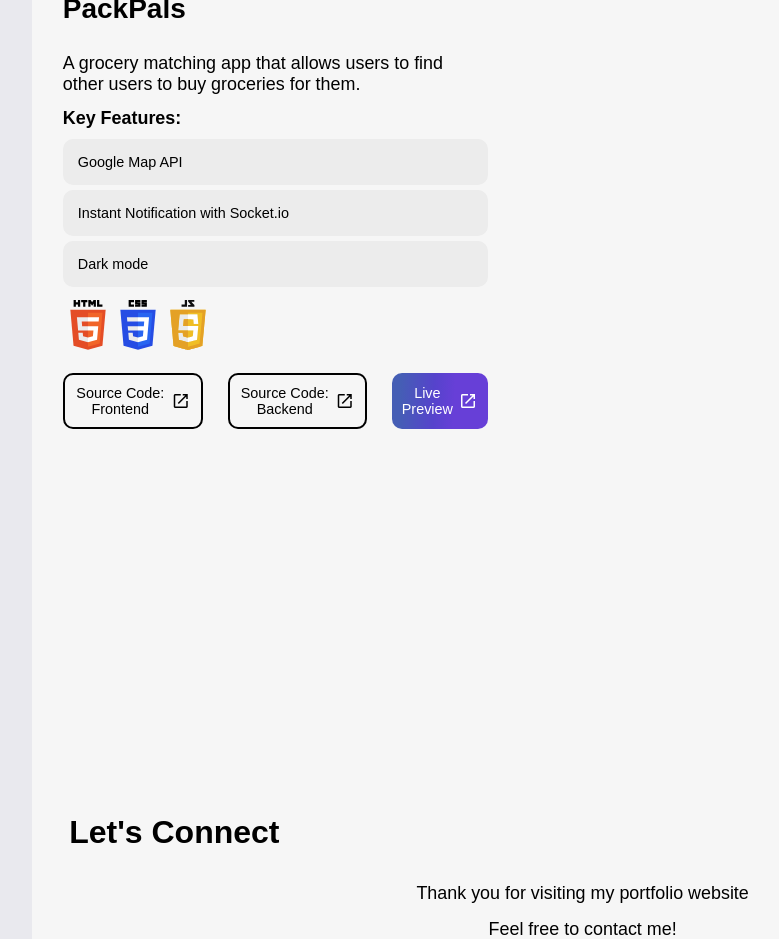
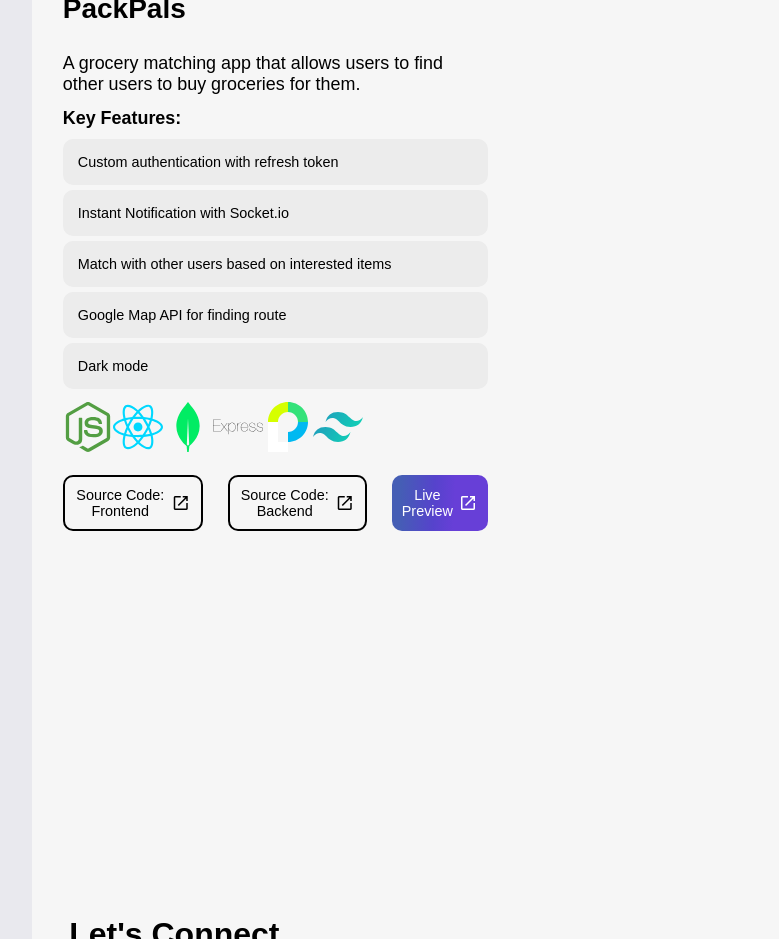
Before and after one commit to williamphk/portfolio-website-react, a React (Vite) app: page / in a window 1280 px wide. Shown: the part 7620-8559 px from the top of the page, without its empty margins (147-926 px from the left). Built offline with nearby package versions, Linux system fonts and the light colour scheme; a web font is replaced by a local one.

Commit message:
Update icons and  features for project eight

```diff
--- a/src/components/projects/ProjectEight.jsx
+++ b/src/components/projects/ProjectEight.jsx
@@ -1,8 +1,11 @@
 import { Tooltip } from "react-tooltip";
 
-import javascript from "../../assets/icons/javascript.svg";
-import html from "../../assets/icons/html.svg";
-import css from "../../assets/icons/css.svg";
+import react from "../../assets/icons/react.svg";
+import node from "../../assets/icons/node.svg";
+import mongoDB from "../../assets/icons/mongoDB.svg";
+import express from "../../assets/icons/express.svg";
+import tailwind from "../../assets/icons/tailwind.svg";
+import passport from "../../assets/icons/passport.svg";
 
 export default function ProjectEight({ projectEight }) {
   return (
@@ -24,34 +27,63 @@ export default function ProjectEight({ projectEight }) {
           <div className="intersecting-element" data-img="7"></div>
           <h4 className="project-description">Key Features:</h4>
           <div className="hover-wrapper">
-            <button className="hover hover8">Google Map API</button>
+            <button className="hover hover8">
+              Custom authentication with refresh token
+            </button>
             <button className="hover hover8">
               Instant Notification with Socket.io
+            </button>
+            <button className="hover hover8">
+              Match with other users based on interested items
+            </button>
+            <button className="hover hover8">
+              Google Map API for finding route
             </button>
             <button className="hover hover8">Dark mode</button>
           </div>
           <div className="project-description">
             <img
-              src={html}
-              alt="html"
-              data-tooltip-id="html-tooltip"
-              data-tooltip-content="HTML"
+              src={node}
+              alt="node"
+              data-tooltip-id="node-tooltip"
+              data-tooltip-content="Node.js"
             />
-            <Tooltip id="html-tooltip" />
+            <Tooltip id="node-tooltip" />
             <img
-              src={css}
-              alt="css"
-              data-tooltip-id="css-tooltip"
-              data-tooltip-content="CSS"
+              src={react}
+              alt="react"
+              data-tooltip-id="react-tooltip"
+              data-tooltip-content="React.js"
             />
-            <Tooltip id="css-tooltip" />
+            <Tooltip id="react-tooltip" />
             <img
-              src={javascript}
-              alt="js"
-              data-tooltip-id="js-tooltip"
-              data-tooltip-content="JavaScript"
+              src={mongoDB}
+              alt="mongoDB"
+              data-tooltip-id="mongoDB-tooltip"
+              data-tooltip-content="MongoDB"
             />
-            <Tooltip id="js-tooltip" />
+            <Tooltip id="mongoDB-tooltip" />
+            <img
+              src={express}
+              alt="express"
+              data-tooltip-id="express-tooltip"
+              data-tooltip-content="Express.js"
+            />
+            <Tooltip id="express-tooltip" />
+            <img
+              src={passport}
+              alt="passport"
+              data-tooltip-id="passport-tooltip"
+              data-tooltip-content="Passport.js"
+            />
+            <Tooltip id="passport-tooltip" />
+            <img
+              src={tailwind}
+              alt="tailwind"
+              data-tooltip-id="tailwind-tooltip"
+              data-tooltip-content="Tailwind CSS"
+            />
+            <Tooltip id="tailwind-tooltip" />
           </div>
           <div className="project-button-wrapper">
             <a
```
